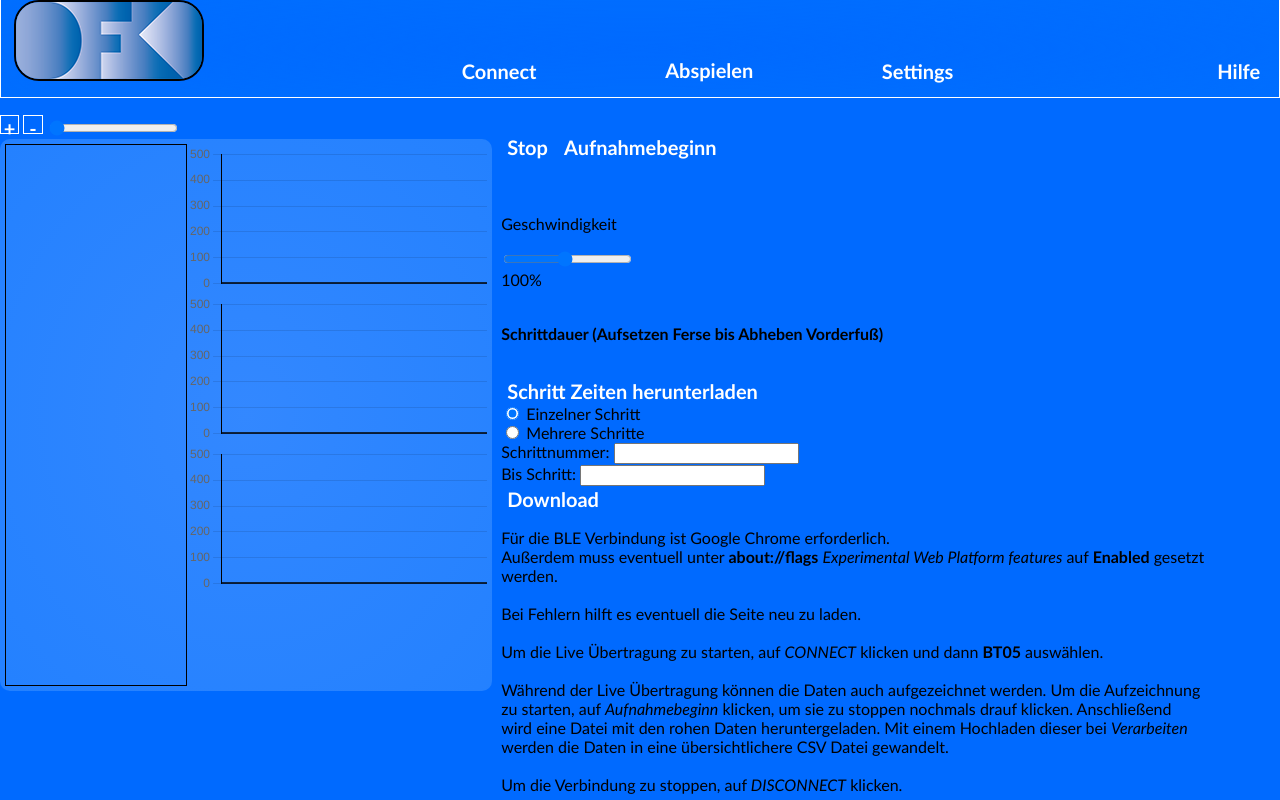
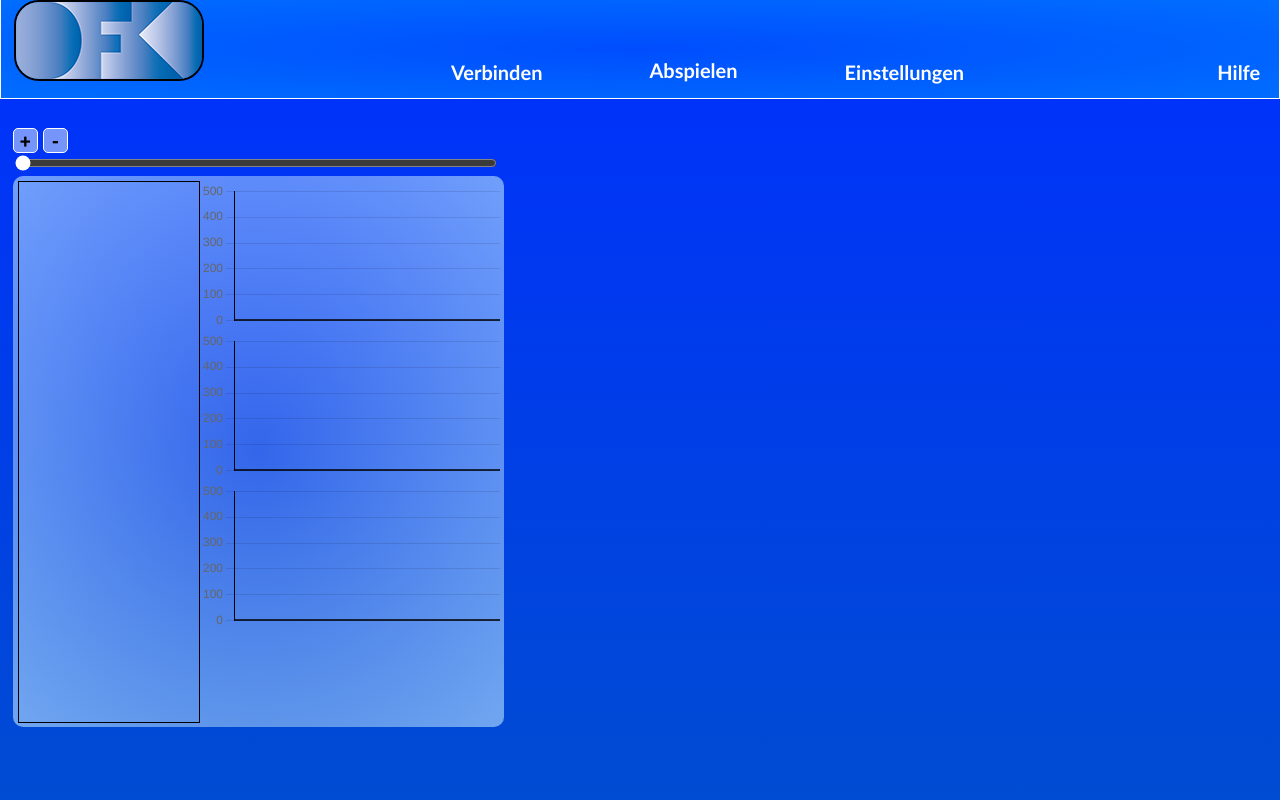
Before and after one commit to AaronS99/SchuhsohleV2, a React (Create React App) app: page / in a window 1280 px wide. Shown: the top 800 px of the page. Built offline with nearby package versions, Linux system fonts and the light colour scheme.

Commit message:
ReDesign

```diff
--- a/public/index.html
+++ b/public/index.html
@@ -31,12 +31,12 @@
     <div id="flexHead">
       <a href="https://www.dfki.de" class="inline"><img src="%PUBLIC_URL%/DFKI_Logo.png"  id="pic"></a>
       <div id="FlexInHead">
-        <button id="CONNECT" title="Um Verbindung zur Schuhsohle (BT05) herzustellen">Connect</button>
+        <button id="CONNECT" class="headButtons" title="Um Verbindung zur Schuhsohle (BT05) herzustellen">Verbinden</button>
         <label for="csvFiles" id="csvFilez"class="button" title="Hier kann man aufgenommene CSV Dateien Abspielen lassen">Abspielen</label>
         <input type="file" id="csvFiles" class="inputfile" name="FertigeFiles">
-        <button id="settingCollapse" title="Einstellungen wie Filter etc.">Settings</button>
+        <button id="settingCollapse" class="headButtons" title="Einstellungen wie Filter etc.">Einstellungen</button>
       </div>
-      <button id="help">Hilfe</button>
+      <button id="help" class="headButtons">Hilfe</button>
     </div>
     <div id="ZEins">
       <input type = "checkbox" name = "Checker" id="graphi" class="SettingsCheckbox" checked>
@@ -53,113 +53,77 @@
     <noscript>You need to enable JavaScript to run this app.</noscript>
     <div id="fromTop">
       <div class="Block" id="anzeige">
-        <div class="mitte">
+
+        <div class="vertFlex">
+
+          <div id="Block1">
             <button id="groesser" class="resize" title="Abbildung vergrößern">+</button>
             <button id="kleiner" class="resize" title="Abbildung verkleinern">-</button>
             <input type="range" min="0" max="100" value="0" id="progress">
-          <br>
+          </div>
           <div id="root"></div>
         </div>
-      </div>
-      <div id="rest">
-        <div class="Block" id="controls">
 
-          <!--<label for="testInput">Für Tests</label>
-          <input type="file" id="fileInput" name="testInput">
-          <br>-->
+        <div class="vertFlex" id="ki">
+          <br><br><br><br>
+          <button id="stopButton" class="restButtons">Stop</button>
+          <br>
+          <p class="mittig" id="sliderOutput">Geschwindigkeit</p>
+          <input type="range" min="10" max="200" value="100" id="slider">
 
-          <!--<label for="rawData" class="button">Verarbeiten</label>  FALLS MAN NOCH ALTE DATEIEN HAT
-          <input type="file" id="rawData" class="inputfile" name="rD">-->
-          <button id="stopButton">Stop</button>
+          <p id="slideOutput"></p>
 
-          <button id="aufnahme">Aufnahmebeginn</button>
-
-          <div class="boxen">
-            <div class="mittel">
+          <button id="aufnahme" class="restButtons">Aufnahmebeginn</button>
+          <br>
+          <button id="stepDownload" class="restButtons">Schritt Zeiten herunterladen</button>
+          <p id="StepZahl"></p>
 
       </div>
-          </div>
-          <br>
-          <div class="boxen">
-            <div class="mittel">
+      <div class="vertFlex">
+        <br><br><br><br>
+        <p class="strich" id="stepHeader"><b>Schrittdauer</b></p>
+        <div class="abgrenzZwei">
 
+          <p id="StepAnzeige"></p>
         </div>
       </div>
-          <br>
-          <div class="boxenZ">
-            <p class="mittig">Geschwindigkeit</p>
-            <input type="range" min="10" max="200" value="100" id="slider">
-            <br>
-            <div id="slideOutput"></div>
-          </div>
-          <br>
-          <div class="boxen">
-            <div class="mittel">
+      <div class="vertFlex" id="rechtsRand">
+        <div id="formAndDownload">
+          <br><br><br><br>
+          <div id="Forma">
 
-            </div>
-          </div>
-
-          <!--<section id="hilf">
-            <p id="ausklapp">Für die BLE Verbindung ist Google Chrome erforderlich. <br>
-              Außerdem muss eventuell unter <b>about://flags</b> <i>Experimental Web Platform features</i> auf <b>Enabled</b> gesetzt werden. <br>
-              <br>
-              Bei Fehlern hilft es eventuell die Seite neu zu laden.<br>
-              <br>
-              Um die Live Übertragung zu starten, auf <i>CONNECT</i> klicken und dann <b>BT05</b> auswählen. <br>
-              <br>
-              Während der Live Übertragung können die Daten auch aufgezeichnet werden. Um die Aufzeichnung <br>
-              zu starten, auf <i>Aufnahmebeginn</i> klicken, um sie zu stoppen nochmals drauf klicken. Anschließend <br>
-              wird eine Datei mit den rohen Daten heruntergeladen. Mit einem Hochladen dieser bei <i>rohe Daten Verarbeiten</i> <br>
-              werden die Daten in eine übersichtlichere CSV Datei gewandelt. <br>
-              <br>
-              Um die Verbindung zu stoppen, auf <i>DISCONNECT</i> klicken. <br>
-              <br>
-              Um alte Aufzeichnungen nochmals abspielen zu lassen, die CSV Datei bei <i>Zum Abspielen</i> hochladen. <br>
-              Diese wird dort in der originalen Geschwindigkeit abgespielt. <br>
-              <br>
-              Über <i>Stop</i> kann man die Wiedergabe anhalten und anschließend auch fortsetzen. <br>
-
-              Über den Slider unter <i>Geschwindigkeit</i> kann man die Wiedergabegeschwindigkeit einstellen.<br>
-              Beim Anzeigen des Graphens kann es, falls man nicht Chrome verwendet, zu Performance-Problemen kommen.
-              <br>
-              Der Slider über der Anzeige zeigt die zeitliche Stelle an, an der sich die Wiedergabe befindet.<br>
-              Wenn man ihn verschiebt, kann man zu anderen Punkten springen.
-
-            </p>
-          </section>-->
-        </div>
-
-        <div class="Block" id="ki">
-          <p class="strich"><b>Schrittdauer (Aufsetzen Ferse bis Abheben Vorderfuß)</b></p>
-          <!--<div class="abgrenz">
-
-
-          </div>-->
-          <div class="abgrenzZwei">
-            <p id="StepZahl"></p>
-            <p id="StepAnzeige"></p>
-          </div>
-          <div id="formAndDownload">
-            <br>
-            <button id="stepDownload">Schritt Zeiten herunterladen</button>
-            <br>
-            <div id="Form">
             <input type="radio" name="formRadio" id="oneStep" value="one" checked>
             <label for="oneStep" class="forms">Einzelner Schritt</label>
             <br>
             <input type="radio" name="formRadio" id="multipleSteps"value="multiple">
             <label for="multipleSteps" class="forms">Mehrere Schritte</label>
             <br>
-              <label for="firstStep" class="forms" id="LabelOne">Schrittnummer:</label>
-              <input type ="number" id="firstStep">
+            <label for="firstStep" class="forms" id="LabelOne">Schrittzahl:</label>
+            <input type ="number" id="firstStep" class="NumIn">
             <br>
             <div id="hideIfOne">
               <label for="lastStep" class="forms">Bis Schritt:</label>
-                <input type="number" id="lastStep">
+              <input type="number" id="lastStep" class="NumIn">
             </div>
-              <button id="formDone">Download</button>
+            <br>
+            <br>
+            <button id="formDone" class="restButtons">Download</button>
           </div>
         </div>
+      </div>
+      </div>
+
+
+    <!--
+      This HTML file is a template.
+      If you open it directly in the browser, you will see an empty page.
+
+      You can add webfonts, meta tags, or analytics to this file.
+      The build step will place the bundled scripts into the <body> tag.
+
+      To begin the development, run `npm start` or `yarn start`.
+      To create a production bundle, use `npm run build` or `yarn build`.
+    -->
   </div>
   <section id="hilf">
     <p id="ausklapp">Für die BLE Verbindung ist Google Chrome erforderlich. <br>
@@ -200,22 +164,5 @@
       <br><br>
     </p>
   </section>
-
-        <br>
-
-
-      </div>
-
-    <!--
-      This HTML file is a template.
-      If you open it directly in the browser, you will see an empty page.
-
-      You can add webfonts, meta tags, or analytics to this file.
-      The build step will place the bundled scripts into the <body> tag.
-
-      To begin the development, run `npm start` or `yarn start`.
-      To create a production bundle, use `npm run build` or `yarn build`.
-    -->
-  </div>
   </body>
 </html>
--- a/src/index.css
+++ b/src/index.css
@@ -1,8 +1,10 @@
 html {
   height: 250%;
+  text-rendering:geometricPrecision;
 }
 
 body {
+
   margin: 0;
   font-family: 'Trebuchet MS', 'Lucida Sans Unicode', 'Lucida Grande', 'Lucida Sans', Arial, sans-serif;
   /*font-family: -apple-system, BlinkMacSystemFont, 'Segoe UI', 'Roboto', 'Oxygen',
@@ -12,7 +14,8 @@ body {
   -moz-osx-font-smoothing: grayscale;
   /*background-image: linear-gradient(rgb(123, 123, 246), rgb(149, 206, 250));*/
   /*background-image: radial-gradient(rgb(0, 17, 209), rgb(7, 163, 247));*/
-  background-image: linear-gradient(rgb(0, 106, 255), rgb(0, 106, 255), rgb(0, 59, 223));
+  background-image: linear-gradient(rgb(0, 47, 255), rgb(0, 83, 199), rgb(0, 59, 223));
+  color: white;
 }
 img{
   border:2px solid black;
@@ -45,18 +48,10 @@ img{
 }
 
 Button {
-  font-size: 125%;
-  color: white;
-  border: 1px solid;
-  font-weight: bold;
   cursor: pointer;
-  text-align: center;
-  border: none;
-  background: none;
-  font-family: 'Trebuchet MS', 'Lucida Sans Unicode', 'Lucida Grande', 'Lucida Sans', Arial, sans-serif;
 }
 Button:hover {
-  text-decoration: underline;
+
 }
 .button {
   cursor: copy;
@@ -75,9 +70,10 @@ Button:hover {
   /*height: 10%;*/
   position: fixed;
   z-index: 1;
-  left: 67%;
+  left: 66%;
   top: 12%;
   /*background-color: rgba(0, 247, 255, 0.1); */
+  background-color: rgba(0, 0, 0, 0.301);
   border: 1px solid white;
 
   /*width: 10%;  100% width */
@@ -122,16 +118,21 @@ input[type="checkbox"] {
   float: left;
   padding: 1%;
   width: 100%;
-  background-image: radial-gradient(rgba(255, 255, 255, 0.2), rgba(177, 220, 255, 0.2));
+  background-image: radial-gradient(rgba(255, 255, 255, 0.2), rgba(177, 220, 255, 0.637));
   border-radius: 10px;
   display: flex;
 }
 .resize {
+  text-shadow: 0px 0px 0px rgb(0, 0, 0);
+  font-family: 'Trebuchet MS', 'Lucida Sans Unicode', 'Lucida Grande', 'Lucida Sans', Arial, sans-serif;
+  font-weight: bold;
+  font-size: 100%;
   border: 1px solid white;
-  width:4%;
-  height:4%;
+  border-radius: 5px;
+  width:25px;
+  height:25px;
   aspect-ratio: 1;
-  background-color: none;
+  background-color: rgba(236, 245, 255, 0.5);
   padding:0;
 }
 .resize:hover {
@@ -148,12 +149,10 @@ input[type="checkbox"] {
   margin-top: 7.5%;
   width: 100%;
   display: flex;
+  font-size: 120%;
 }
 #top {
   color: rgb(0, 0, 0, 0);
-}
-#anzeige {
-  /*width: 100%;*/
 }
 #chartOn {
   display: inline;
@@ -162,3 +161,110 @@ input[type="checkbox"] {
 #rest {
   padding: 1.5%;
 }
+.vertFlex {
+  float: left;
+  padding: 1%;
+  display: flex;
+  flex-direction: column;
+  /*border: 1px dashed;*/
+}
+#rechtsRand{
+  margin-right: 1%;
+}
+#Block1 {
+  width: 100%;
+}
+#progress {
+  accent-color: rgb(255, 255, 255);
+  width: 100%;
+}
+#anzeige {
+  display: flex;
+  flex-direction: row;
+  width: 100%;
+  justify-content: space-between;
+  /*border: 1px solid black;*/
+}
+.headButtons {
+  font-size: 125%;
+  color: white;
+  border: 1px solid;
+  font-weight: bold;
+  cursor: pointer;
+  text-align: center;
+  border: none;
+  background: none;
+  font-family: 'Trebuchet MS', 'Lucida Sans Unicode', 'Lucida Grande', 'Lucida Sans', Arial, sans-serif;
+}
+.headButtons:hover {
+  text-decoration: underline;
+}
+#slider {
+  accent-color: rgb(212, 99, 99);
+  display:none;
+}
+.restButtons {
+  border-radius: 20px;
+  border: 0px;
+  width: 100%;
+  /*background-color: #23272A;*/
+  background-color: white;
+  color: black;
+  font-size: 100%;
+  height: fit-content;
+  padding: 10px;
+  font-family: Tahoma;
+  font-weight: bold;
+}
+.restButtons:hover {
+  box-shadow: 2px 2px rgba(0, 0, 0, 0.2);
+  color: rgb(0, 174, 255);
+}
+#stopButton{
+  display:none;
+}
+#hideIfOne {
+  display: none;
+}
+.NumIn {
+  width: 35px;
+}
+#sliderOutput {
+  text-align: center;
+  display: none;
+  margin-bottom: 0;
+}
+#slideOutput {
+  text-align: center;
+  display:none;
+  margin-top: 0;
+}
+#aufnahme{
+  display: none;
+}
+#stepDownload {
+  display: none;
+}
+#stepHeader{
+  display: none;
+  text-decoration: underline;
+  margin-bottom: 	0;
+}
+#formAndDownload {
+  display: none;
+}
+#Forma {
+  width: 110%;
+  border-radius: 10px;
+
+}
+#ausklapp {
+  display: none;
+}
+#StepZahl {
+  display: none;
+  text-align: center;
+}
+#StepAnzeige {
+  margin-top: 0;
+}
--- a/src/index.js
+++ b/src/index.js
@@ -446,6 +446,15 @@ slider.oninput = function() {
 
 document.getElementById('csvFiles').addEventListener('change', function csvInput() { //Wenn File eingefügt läuft das hier
   //document.getElementById('title').innerHTML = "Lädt";
+  document.getElementById("stopButton").style.display = "block";
+  document.getElementById("slider").style.display = "block";
+  document.getElementById("sliderOutput").style.display = "block";
+  document.getElementById("slideOutput").style.display = "block";
+  document.getElementById("stepDownload").style.display = "block";
+  document.getElementById("stepHeader").style.display = "block";
+  document.getElementById("formAndDownload").style.display = "block";
+  document.getElementById("aufnahme").style.display = "none";
+  document.getElementById("StepZahl").style.display = "block";
   oldData = true; //oldData bool für stop button
   completeFile = [];
   let reader = new FileReader(); //FileReader von JS
@@ -788,10 +797,9 @@ function graphIt(allData) {   //Graph checkbox aktiviert -> bei Abspielen
   StepString = "";
   indexArray.push(-1);  //Sonst wird versucht auf nicht existierendes Element zuzugreifen
   stepKopie = Array.from(stepTimes);
-  document.getElementById("Form").style.display = "inline";           //Anzeige visible machen
+  document.getElementById("Forma").style.display = "block";           //Anzeige visible machen
   document.getElementById("stepDownload").style.display = "inline";
-  document.getElementById("Form").style.display = "inline";
-  document.getElementById("StepZahl").innerHTML = indexArray.length-1 + "Schritte";
+  document.getElementById("StepZahl").innerHTML = indexArray.length-1 + " Schritte insgesamt";
   //console.log(stepTimes);
 
 }
@@ -804,7 +812,7 @@ function FormDisplay() {
   if(document.getElementById("oneStep").checked) {      //wenn 1 schritt
     oneStep = true;
     document.getElementById("hideIfOne").style.display = "none";
-    document.getElementById("LabelOne").innerHTML="Schrittnummer:"
+    document.getElementById("LabelOne").innerHTML="Schrittzahl:"
   }
   else {
     oneStep = false;
@@ -1447,7 +1455,7 @@ var connectBool = false;
 document.getElementById("CONNECT").addEventListener('click', function letsGo() {  //benötigt aktiv click, geht nicht automatisch
   if (connectBool) {
     connectBool = false;
-    document.getElementById("CONNECT").innerHTML = "Connect";
+    document.getElementById("CONNECT").innerHTML = "Verbinden";
     bluetoothDevice.gatt.disconnect();  //Disconnect BLE Device
     return;
   }
@@ -1493,7 +1501,7 @@ document.getElementById("CONNECT").addEventListener('click', function letsGo() {
       stepKopie = [];
       StepString = "";
       stepNo = 0;
-      //document.getElementById("Form").style.display = "inline";
+      //document.getElementById("Forma").style.display = "block";
       document.getElementById("stepDownload").style.display = "inline";
       options = {
         borderColor: 'rgba(0,0,0)',
@@ -1531,7 +1539,7 @@ document.getElementById("CONNECT").addEventListener('click', function letsGo() {
       };
         characteristic.addEventListener('characteristicvaluechanged', newBLEData);  //immer wenn neue Daten wird funktion ausgeführt
         connectBool = true;
-        document.getElementById("CONNECT").innerHTML = "Disconnect";
+        document.getElementById("CONNECT").innerHTML = "Trennen";
     })
     .catch(error => {console.error(error); })
 });
@@ -1544,7 +1552,7 @@ document.getElementById("CONNECT").addEventListener('click', function letsGo() {
 });*/
 
 function onDisconnected(event) {
-  alert("Disconnected");  //Anzeige falls disconnected, gewollt oder accidental
+  alert("Verbindung getrennt");  //Anzeige falls disconnected, gewollt oder accidental
 }
 
 // PROCESS RECORDED DATA
```
Lines whose indentation alone changed are shown as unchanged.
